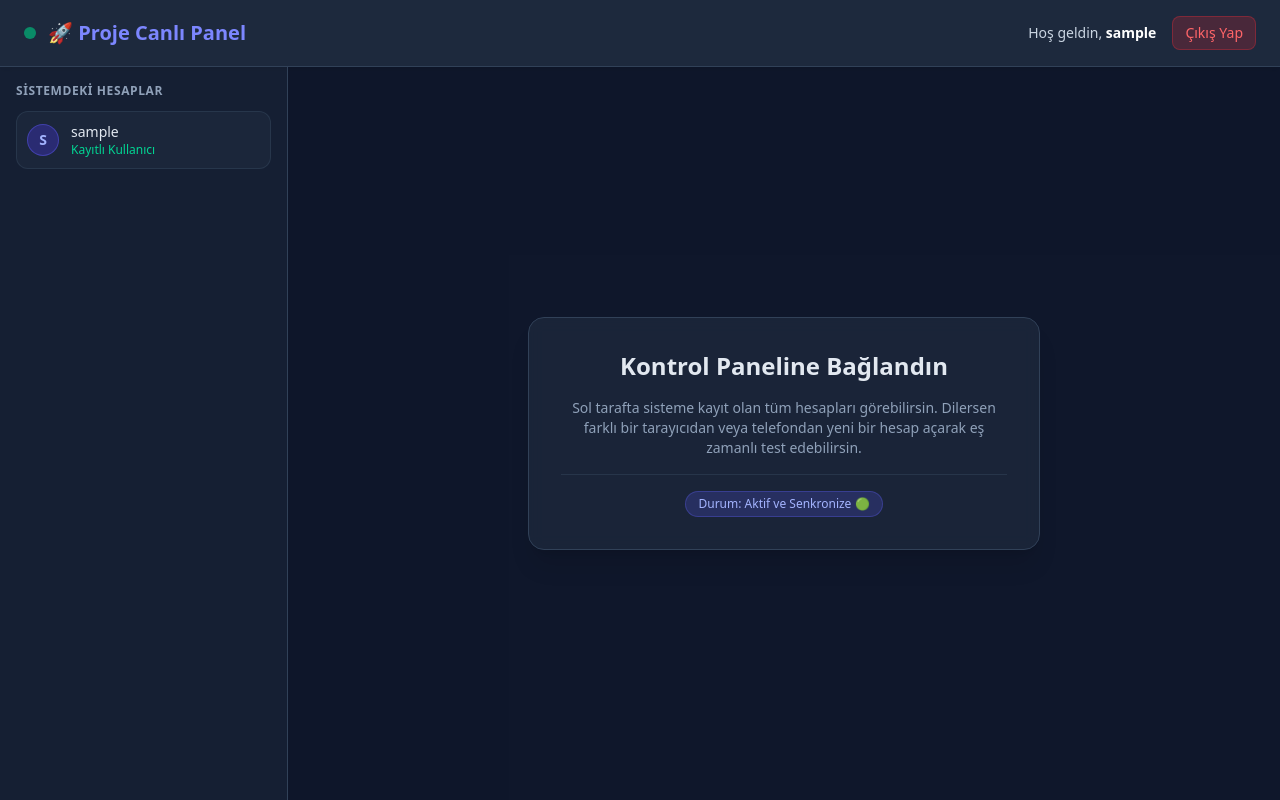
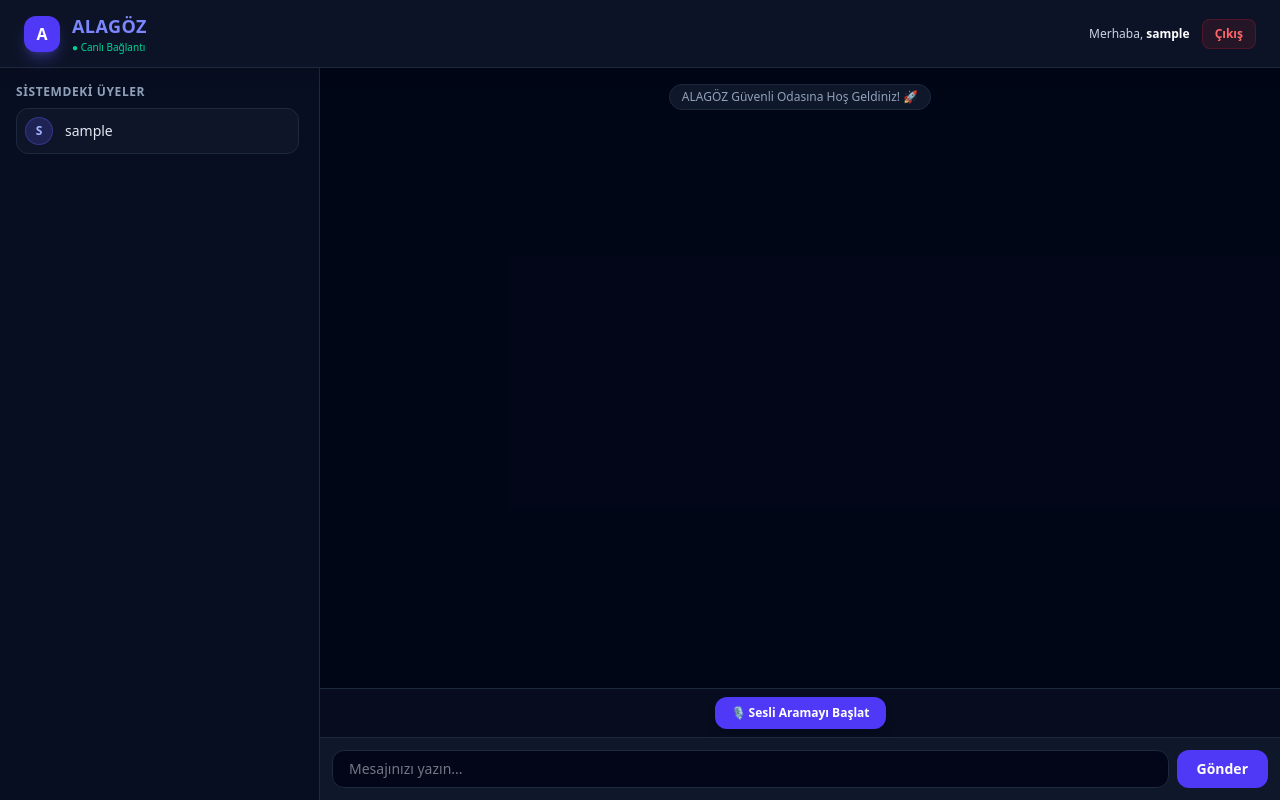
Before and after one commit to serkanefealagoz/ALAGOZ, a Flask app: page /chat in a window 1280 px wide. Run offline with Flask 3, Linux system fonts and the light colour scheme; the visitor is signed in with stand-in values (Sample User, id 1); data comes from the database, SQL or seed files in the repository; some libraries are stand-ins or nearby versions.

Commit message:
chat.html

```diff
--- a/templates/chat.html
+++ b/templates/chat.html
@@ -2,53 +2,114 @@
 <html lang="tr">
 <head>
     <meta charset="UTF-8">
-    <title>Canlı Panel - Görüşme Odası</title>
+    <meta name="viewport" content="width=device-width, initial-scale=1.0">
+    <title>ALAGÖZ - Canlı Panel</title>
     <script src="https://cdn.jsdelivr.net/npm/@tailwindcss/browser@4"></script>
+    <script src="https://cdnjs.cloudflare.com/ajax/libs/socket.io/4.7.2/socket.io.min.js"></script>
 </head>
-<body class="bg-slate-900 text-slate-100 h-screen flex flex-col">
-    <!-- Üst Bar -->
-    <header class="bg-slate-800 border-b border-slate-700 px-6 py-4 flex justify-between items-center shadow-md">
+<body class="bg-slate-950 text-slate-100 h-screen flex flex-col font-sans overflow-hidden">
+
+    <!-- Üst Header -->
+    <header class="bg-slate-900/80 backdrop-blur-md border-b border-slate-800 px-4 sm:px-6 py-3 flex justify-between items-center shadow-lg z-10">
         <div class="flex items-center gap-3">
-            <span class="w-3 h-3 bg-emerald-500 rounded-full animate-pulse"></span>
-            <h1 class="text-xl font-bold text-indigo-400">🚀 Proje Canlı Panel</h1>
+            <div class="w-9 h-9 rounded-xl bg-indigo-600 flex items-center justify-center font-black text-white shadow-lg shadow-indigo-500/30">A</div>
+            <div>
+                <h1 class="text-lg font-bold tracking-wide text-indigo-400">ALAGÖZ</h1>
+                <span class="text-[10px] text-emerald-400 font-medium flex items-center gap-1">● Canlı Bağlantı</span>
+            </div>
         </div>
-        <div class="flex items-center gap-4">
-            <span class="text-slate-300 text-sm">Hoş geldin, <strong class="text-white">{{ username }}</strong></span>
-            <a href="/logout" class="bg-red-500/20 text-red-400 hover:bg-red-500 hover:text-white px-3 py-1.5 rounded-lg text-sm transition duration-200 border border-red-500/30">Çıkış Yap</a>
+        <div class="flex items-center gap-3">
+            <span class="hidden sm:inline text-xs text-slate-300">Merhaba, <strong class="text-white">{{ username }}</strong></span>
+            <a href="/logout" class="bg-red-500/10 hover:bg-red-500 text-red-400 hover:text-white px-3 py-1.5 rounded-lg text-xs font-semibold transition border border-red-500/20">Çıkış</a>
         </div>
     </header>
 
-    <!-- Ana İçerik (Yan Panel + Ekran) -->
-    <div class="flex-1 flex overflow-hidden">
-        <!-- Sol Kenar Çubuğu: Kayıtlı Hesaplar / Bağlı Kullanıcılar -->
-        <aside class="w-72 bg-slate-800/50 border-r border-slate-700 flex flex-col p-4">
-            <h3 class="text-xs font-semibold text-slate-400 uppercase tracking-wider mb-3">Sistemdeki Hesaplar</h3>
-            <div class="flex-1 overflow-y-auto space-y-2">
+    <!-- Ana Çalışma Alanı (Responsive Grid) -->
+    <main class="flex-1 flex flex-col md:flex-row overflow-hidden">
+
+        <!-- Sol: Kullanıcı Listesi (Mobilde üstte kompakt görünür) -->
+        <aside class="w-full md:w-80 bg-slate-900/50 border-r border-slate-800 p-4 flex flex-col max-h-48 md:max-h-full">
+            <h3 class="text-xs font-semibold text-slate-400 uppercase tracking-wider mb-2">Sistemdeki Üyeler</h3>
+            <div class="flex-1 overflow-y-auto space-y-2 pr-1">
                 {% for u in users %}
-                <div class="flex items-center gap-3 p-2.5 rounded-xl bg-slate-800/80 border border-slate-700/60">
-                    <div class="w-8 h-8 rounded-full bg-indigo-600/30 border border-indigo-500/40 flex items-center justify-center font-bold text-indigo-300 text-sm">
+                <div class="flex items-center gap-3 p-2 rounded-xl bg-slate-900/80 border border-slate-800">
+                    <div class="w-7 h-7 rounded-full bg-indigo-500/20 border border-indigo-500/30 flex items-center justify-center font-bold text-indigo-300 text-xs">
                         {{ u.username[0]|upper }}
                     </div>
-                    <div class="flex-1 min-w-0">
-                        <p class="text-sm font-medium text-slate-200 truncate">{{ u.username }}</p>
-                        <p class="text-xs text-emerald-400">Kayıtlı Kullanıcı</p>
-                    </div>
+                    <span class="text-sm font-medium text-slate-200 truncate">{{ u.username }}</span>
                 </div>
                 {% endfor %}
             </div>
         </aside>
 
-        <!-- Sağ Taraf: Ana Çalışma Alanı -->
-        <main class="flex-1 p-6 flex flex-col items-center justify-center bg-slate-900/50">
-            <div class="bg-slate-800/80 backdrop-blur border border-slate-700 p-8 rounded-2xl shadow-xl max-w-lg w-full text-center space-y-4">
-                <h2 class="text-2xl font-semibold text-slate-200">Kontrol Paneline Bağlandın</h2>
-                <p class="text-slate-400 text-sm">Sol tarafta sisteme kayıt olan tüm hesapları görebilirsin. Dilersen farklı bir tarayıcıdan veya telefondan yeni bir hesap açarak eş zamanlı test edebilirsin.</p>
+        <!-- Sağ: Mesajlaşma ve Kontrol Paneli -->
+        <section class="flex-1 flex flex-col bg-slate-950/40 relative">
 
-                <div class="pt-4 border-t border-slate-700/60 flex justify-center items-center gap-2">
-                    <span class="inline-block px-3 py-1 bg-indigo-500/20 text-indigo-300 border border-indigo-500/30 rounded-full text-xs font-medium">Durum: Aktif ve Senkronize 🟢</span>
+            <!-- Sohbet / Mesaj Akış Alanı -->
+            <div id="chat-messages" class="flex-1 p-4 overflow-y-auto space-y-3">
+                <div class="flex justify-center">
+                    <span class="px-3 py-1 bg-slate-900 border border-slate-800 rounded-full text-xs text-slate-400">ALAGÖZ Güvenli Odasına Hoş Geldiniz! 🚀</span>
                 </div>
             </div>
-        </main>
-    </div>
+
+            <!-- Sesli Arama Kontrolleri -->
+            <div class="px-4 py-2 bg-slate-900/40 border-t border-slate-800 flex items-center justify-center gap-4">
+                <button id="mic-btn" onclick="toggleMic()" class="px-4 py-2 bg-indigo-600 hover:bg-indigo-500 text-white rounded-xl text-xs font-semibold shadow-lg transition flex items-center gap-2">
+                    🎙️ Sesli Aramayı Başlat
+                </button>
+            </div>
+
+            <!-- Mesaj Gönderme Çubuğu -->
+            <form id="chat-form" onsubmit="sendMessage(event)" class="p-3 bg-slate-900 border-t border-slate-800 flex gap-2">
+                <input type="text" id="message-input" autocomplete="off" placeholder="Mesajınızı yazın..." class="flex-1 px-4 py-2 bg-slate-950 border border-slate-800 rounded-xl text-sm focus:outline-none focus:border-indigo-500 text-slate-200">
+                <button type="submit" class="px-5 py-2 bg-indigo-600 hover:bg-indigo-500 text-white rounded-xl text-sm font-semibold transition">Gönder</button>
+            </form>
+
+        </section>
+    </main>
+
+    <!-- Socket.JS Mantığı -->
+    <script>
+        const socket = io();
+        const username = "{{ username }}";
+
+        function sendMessage(e) {
+            e.preventDefault();
+            const input = document.getElementById('message-input');
+            if (input.value.trim() !== '') {
+                socket.emit('send_message', { username: username, msg: input.value });
+                input.value = '';
+            }
+        }
+
+        socket.on('receive_message', function(data) {
+            const chatBox = document.getElementById('chat-messages');
+            const isMe = data.username === username;
+
+            const msgDiv = document.createElement('div');
+            msgDiv.className = `flex flex-col ${isMe ? 'items-end' : 'items-start'} mb-2`;
+            msgDiv.innerHTML = `
+                <span class="text-[10px] text-slate-400 mb-0.5">${data.username}</span>
+                <div class="px-4 py-2 rounded-2xl max-w-xs sm:max-w-md text-sm ${isMe ? 'bg-indigo-600 text-white rounded-br-none' : 'bg-slate-800 text-slate-200 rounded-bl-none'}">
+                    ${data.msg}
+                </div>
+            `;
+            chatBox.appendChild(msgDiv);
+            chatBox.scrollTop = chatBox.scrollHeight;
+        });
+
+        let micActive = false;
+        function toggleMic() {
+            micActive = !micActive;
+            const btn = document.getElementById('mic-btn');
+            if (micActive) {
+                btn.className = "px-4 py-2 bg-red-600 hover:bg-red-500 text-white rounded-xl text-xs font-semibold shadow-lg transition flex items-center gap-2";
+                btn.innerHTML = "🔴 Mikrofon Açık (Yayında)";
+            } else {
+                btn.className = "px-4 py-2 bg-indigo-600 hover:bg-indigo-500 text-white rounded-xl text-xs font-semibold shadow-lg transition flex items-center gap-2";
+                btn.innerHTML = "🎙️ Sesli Aramayı Başlat";
+            }
+        }
+    </script>
 </body>
 </html>
```
